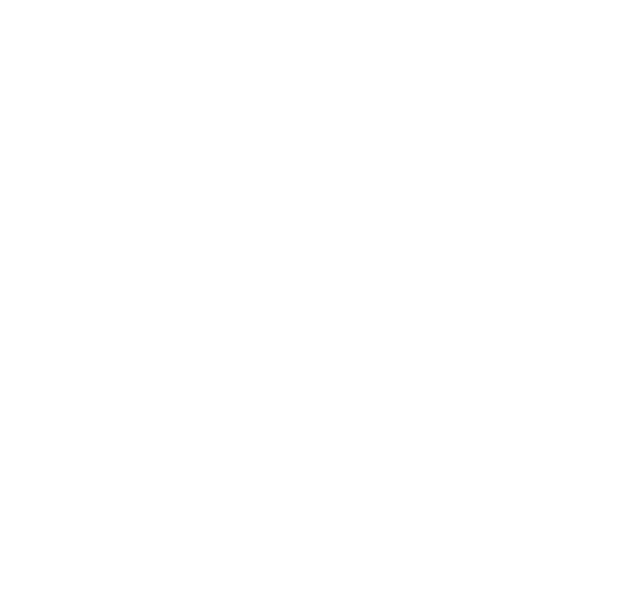
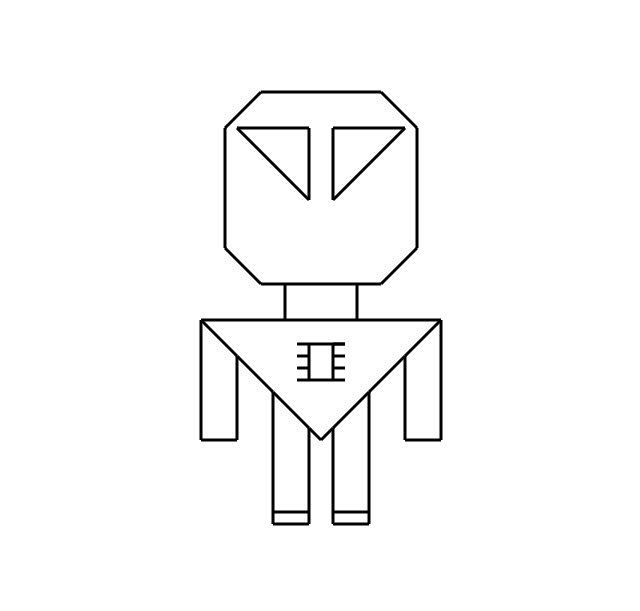
Before and after one commit to Dal1elPchel/LB1KG, a website with bundled scripts: page index.html in a window 1280 px wide. Shown: the whole page, without its empty margins (87-727 px from the left). Built offline with nearby package versions, Linux system fonts and the light colour scheme.

Commit message:
first lab finished

```diff
--- a/index.html
+++ b/index.html
@@ -6,5 +6,7 @@
 </head>
 <body>
 <canvas id="game" width="800" height="600"></canvas>
+
+<script src="index.js" defer type="module"></script>
 </body>
 </html>
--- a/index.js
+++ b/index.js
@@ -1,3 +1,12 @@
+"use strict";
+
+import {Drawer} from "./scripts/Drawer.js";
 const canvas = document.getElementById("game");
 
 const ctx = canvas.getContext('2d');
+
+ctx.scale(3, 3);
+
+const drawer = new Drawer(canvas, ctx);
+
+drawer.draw();
--- /dev/null
+++ b/scripts/Drawer.js
@@ -0,0 +1,127 @@
+const boneNumbers = [
+    // голова
+    [33, 1], [1, 2], [2, 3], [3, 4], [4, 5],
+    [29, 30], [30, 31], [31, 32], [32, 33],
+    [5, 6], [29, 28], [29, 5],
+
+    // "бабочка" внутри головы
+    [34, 35], [35, 36], [36, 34],
+    [37, 39], [39, 38], [38, 37],
+
+    // верх туловища (по оси X)
+    [27, 28], [28, 6], [6, 7],
+
+    // левое плечо/рука
+    [27, 24], [24, 23], [23, 18],
+    [24, 25], [25, 26], [26, 27],
+
+    // правое плечо/рука
+    [7, 10], [10, 11], [11, 16],
+    [10, 9], [9, 8], [8, 7],
+
+    // бёдра/таз
+    [18, 17], [17, 16],
+
+    // левая нога
+    [23, 22], [18, 19], [22, 19], [22, 21], [19, 20], [21, 20],
+
+    // правая нога
+    [16, 15], [11, 12], [15, 12], [15, 14], [12, 13], [14, 13],
+
+    // "нашивка" на груди (40-55)
+    [48, 42], [49, 52], [50, 53],
+    [42, 52], [52, 53], [53, 43],
+    [40, 54], [54, 55], [55, 41],
+    [44, 40], [45, 54], [46, 55],
+    [40, 44], [51, 43], [43, 41],
+    [42, 40], [41, 47],
+];
+
+const points = [
+    {X: 40, Y: 144},   // 1
+    {X: 64, Y: 120},   // 2
+    {X: 64, Y: 40},    // 3
+    {X: 40, Y: 16},    // 4
+    {X: 24, Y: 16},    // 5
+    {X: 24, Y: -8},    // 6
+    {X: 80, Y: -8},   // 7
+    {X: 80, Y: -88},  // 8
+    {X: 56, Y: -88},  // 9
+    {X: 56, Y: -32},  // 10
+    {X: 32, Y: -56},   // 11
+    {X: 32, Y: -136},  // 12
+    {X: 32, Y: -144},  // 13
+    {X: 8, Y: -144},  // 14
+    {X: 8, Y: -136},  // 15
+    {X: 8, Y: -80},   // 16
+    {X: 0, Y: -88},   // 17
+    {X: -8, Y: -80},  // 18
+    {X: -8, Y: -136}, // 19
+    {X: -8, Y: -144}, // 20
+    {X: -32, Y: -144}, // 21
+    {X: -32, Y: -136}, // 22
+    {X: -32, Y: -56},  // 23
+    {X: -56, Y: -32}, // 24
+    {X: -56, Y: -88}, // 25
+    {X: -80, Y: -88}, // 26
+    {X: -80, Y: -8},  // 27
+    {X: -24, Y: -8},   // 28
+    {X: -24, Y: 16},   // 29
+    {X: -40, Y: 16},   // 30
+    {X: -64, Y: 40},   // 31
+    {X: -64, Y: 120},  // 32
+    {X: -40, Y: 144},  // 33
+    {X: -56, Y: 120},  // 34
+    {X: -8, Y: 120},  // 35
+    {X: -8, Y: 72},   // 36
+    {X: 8, Y: 120},   // 37
+    {X: 8, Y: 72},    // 38
+    {X: 56, Y: 120},   // 39
+    {X: 8, Y: -24},   // 40
+    {X: 8, Y: -48},   // 41
+    {X: -8, Y: -24},  // 42
+    {X: -8, Y: -48},  // 43
+    {X: 16, Y: -24},   // 44
+    {X: 16, Y: -32},   // 45
+    {X: 16, Y: -40},   // 46
+    {X: 16, Y: -48},   // 47
+    {X: -16, Y: -24},  // 48
+    {X: -16, Y: -32},  // 49
+    {X: -16, Y: -40},  // 50
+    {X: -16, Y: -48},  // 51
+    {X: -8, Y: -32},  // 52
+    {X: -8, Y: -40},  // 53
+    {X: 8, Y: -32},   // 54
+    {X: 8, Y: -40},   // 55
+];
+
+const bones = boneNumbers.map(([a, b]) => [a - 1, b - 1]);
+
+
+export class Drawer {
+    constructor(canvas, ctx) {
+        this.canvas = canvas;
+        this.ctx = ctx;
+        this.points = points;
+        this.bones = bones;
+        this.SCALE = 3;
+    }
+
+    worldToCanvas(point) {
+        return {X: (point.X + this.canvas.width/this.SCALE) / 2,
+            Y: (this.canvas.height/this.SCALE - point.Y) / 2};
+    }
+
+    draw() {
+        this.ctx.clearRect(0, 0,
+            this.canvas.width, this.canvas.height);
+        for (const [i, j] of this.bones) {
+            let point1 = this.worldToCanvas(this.points[i]);
+            let point2 = this.worldToCanvas(this.points[j]);
+            this.ctx.beginPath();
+            this.ctx.moveTo(point1.X, point1.Y);
+            this.ctx.lineTo(point2.X, point2.Y);
+            this.ctx.stroke();
+        }
+    }
+}
```
